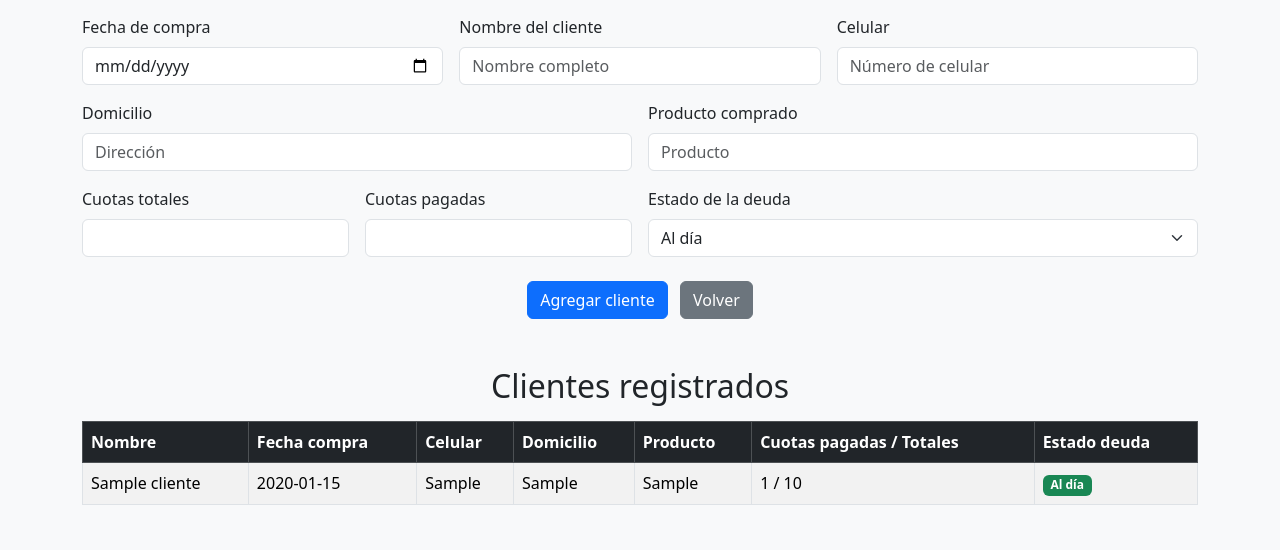
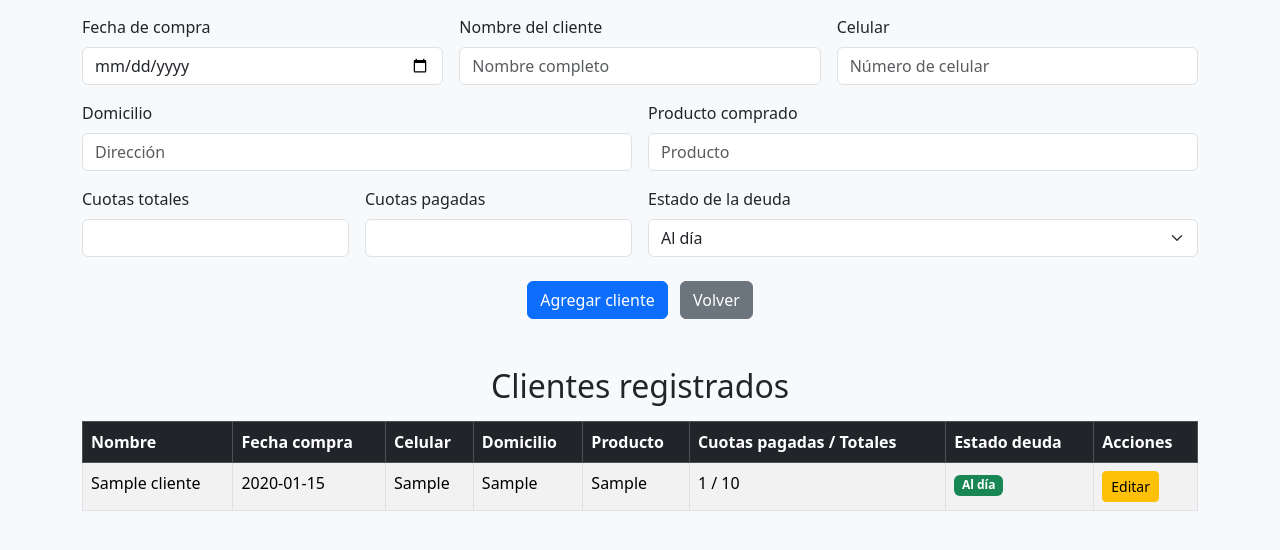
Before and after one commit to facuyamil96IA/inventario_web, a Flask app: page /clientes in a window 1280 px wide. Shown: the part 105-655 px from the top of the page. Run offline with Flask 3, Linux system fonts and the light colour scheme; tables that the repository leaves empty hold one stand-in row (values such as "Sample post").

Commit message:
Update clientes.html

```diff
--- a/templates/clientes.html
+++ b/templates/clientes.html
@@ -73,6 +73,7 @@
             <th>Producto</th>
             <th>Cuotas pagadas / Totales</th>
             <th>Estado deuda</th>
+            <th>Acciones</th>
           </tr>
         </thead>
         <tbody>
@@ -91,10 +92,13 @@
                 <span class="badge bg-danger">Atrasado</span>
               {% endif %}
             </td>
+            <td>
+              <a href="/editar_cliente/{{ c.id }}" class="btn btn-sm btn-warning">Editar</a>
+            </td>
           </tr>
           {% else %}
           <tr>
-            <td colspan="7" class="text-center">No hay clientes registrados.</td>
+            <td colspan="8" class="text-center">No hay clientes registrados.</td>
           </tr>
           {% endfor %}
         </tbody>
```
